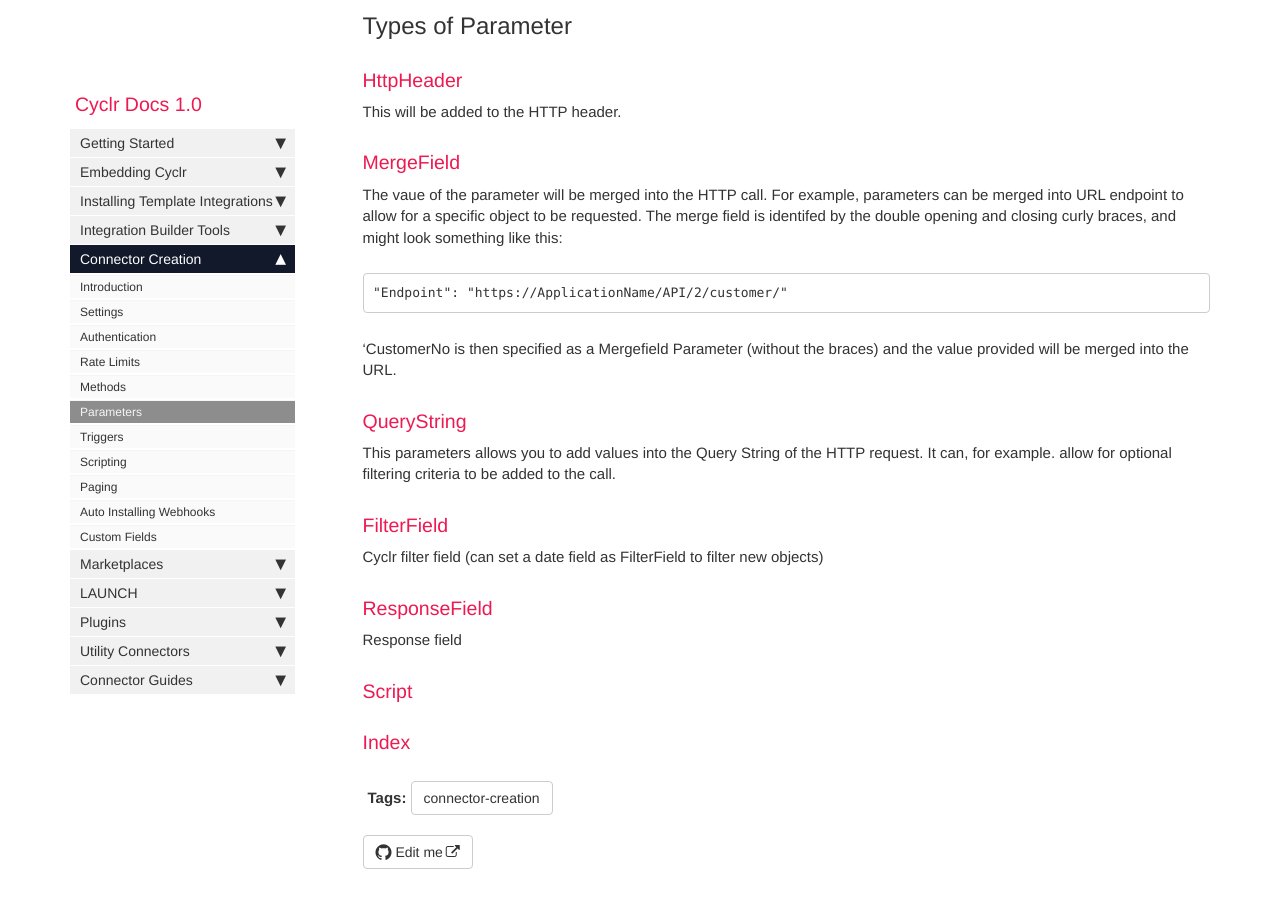
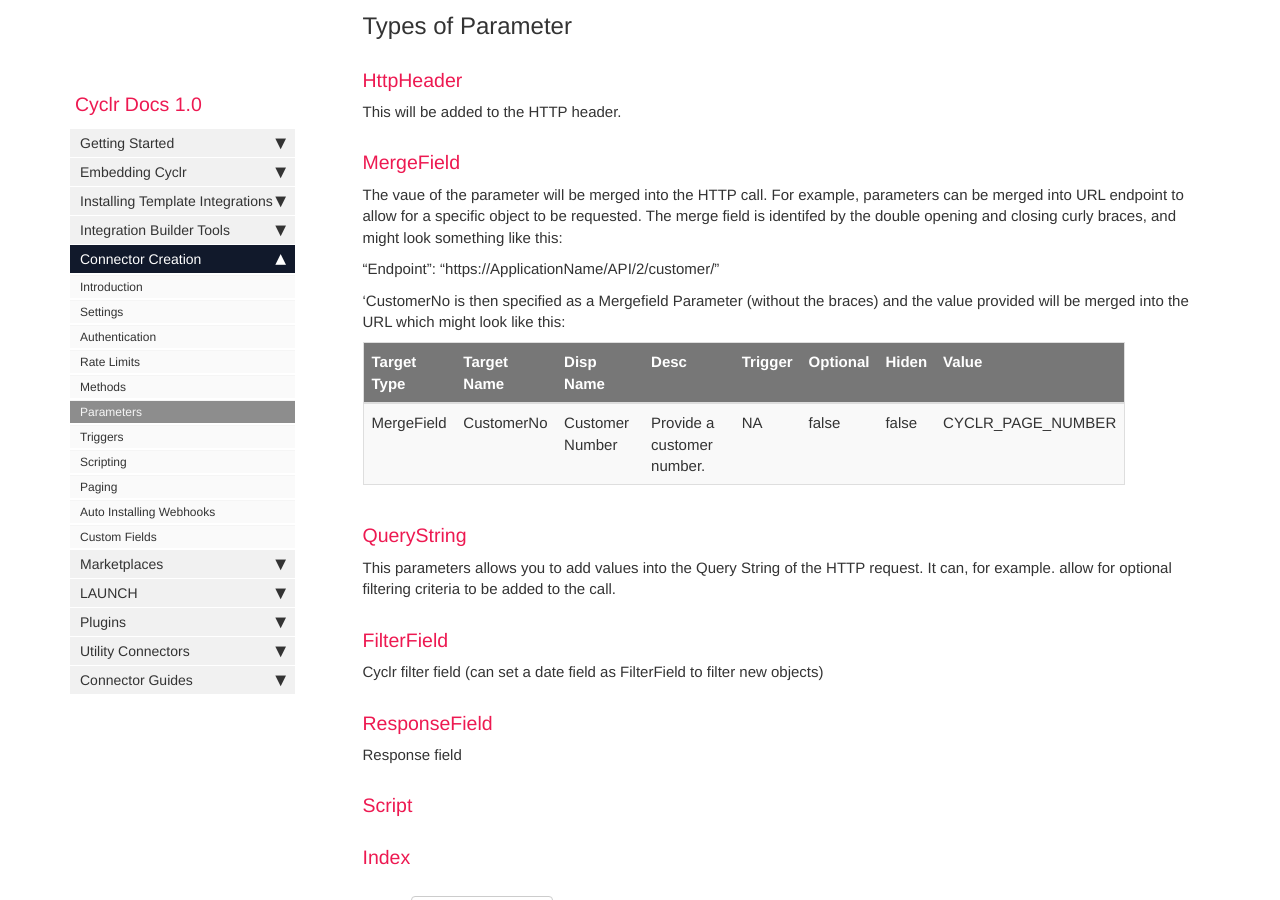
Before and after one commit to sneakysneak/docs, a Jekyll site: the page built from pages/custom-connectors/06-parameters.md, in a window 1280 px wide and 900 px high, scrolled down 1108 px. Built offline with Jekyll 4.4.1, drawn with Linux system fonts in a browser that asks for light colours; nearby versions of some CDN libraries; comment, search, counter and statistics services are not loaded.

Commit message:
Update 06-parameters.md

```diff
--- a/pages/custom-connectors/06-parameters.md
+++ b/pages/custom-connectors/06-parameters.md
@@ -34,9 +34,15 @@ This will be added to the HTTP header.
 
 The vaue of the parameter will be merged into the HTTP call.  For example, parameters can be merged into URL endpoint to allow for a specific object to be requested.  The merge field is identifed by the double opening and closing curly braces, and might look something like this:
 
-    "Endpoint": "https://ApplicationName/API/2/customer/{{CustomerNo}}"
+"Endpoint": "https://ApplicationName/API/2/customer/{{CustomerNo}}"
 
-'CustomerNo is then specified as a Mergefield Parameter (without the braces) and the value provided will be merged into the URL.
+'CustomerNo is then specified as a Mergefield Parameter (without the braces) and the value provided will be merged into the URL which might look like this:
+
+| Target Type | Target Name | Disp Name | Desc | Trigger | Optional | Hiden | Value |
+| --- | --- | --- | --- | --- | --- | --- | --- |
+| MergeField| CustomerNo | Customer Number | Provide a customer number. | NA | false | false | CYCLR_PAGE_NUMBER |
+
+
 
 ### QueryString
 
```
